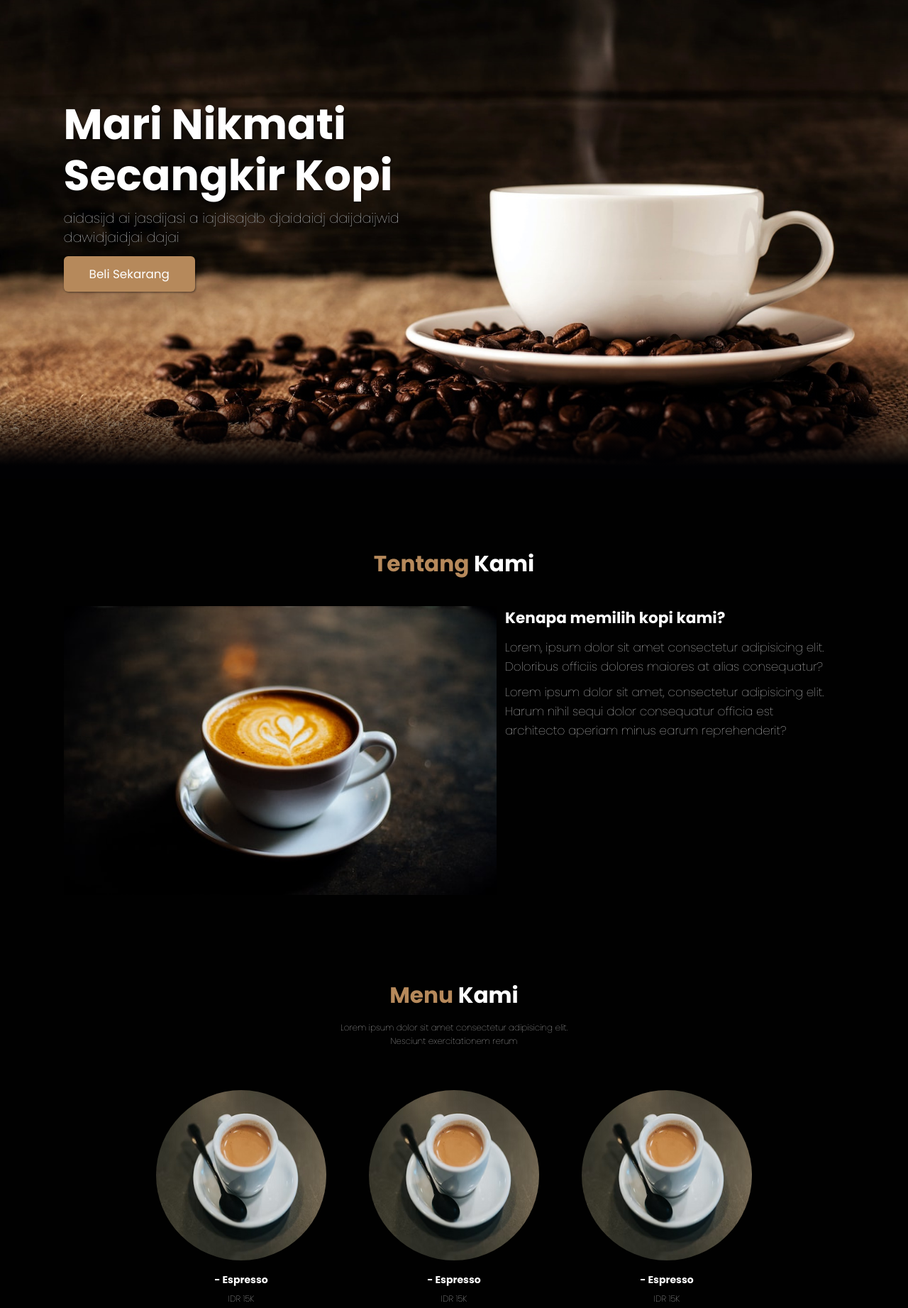
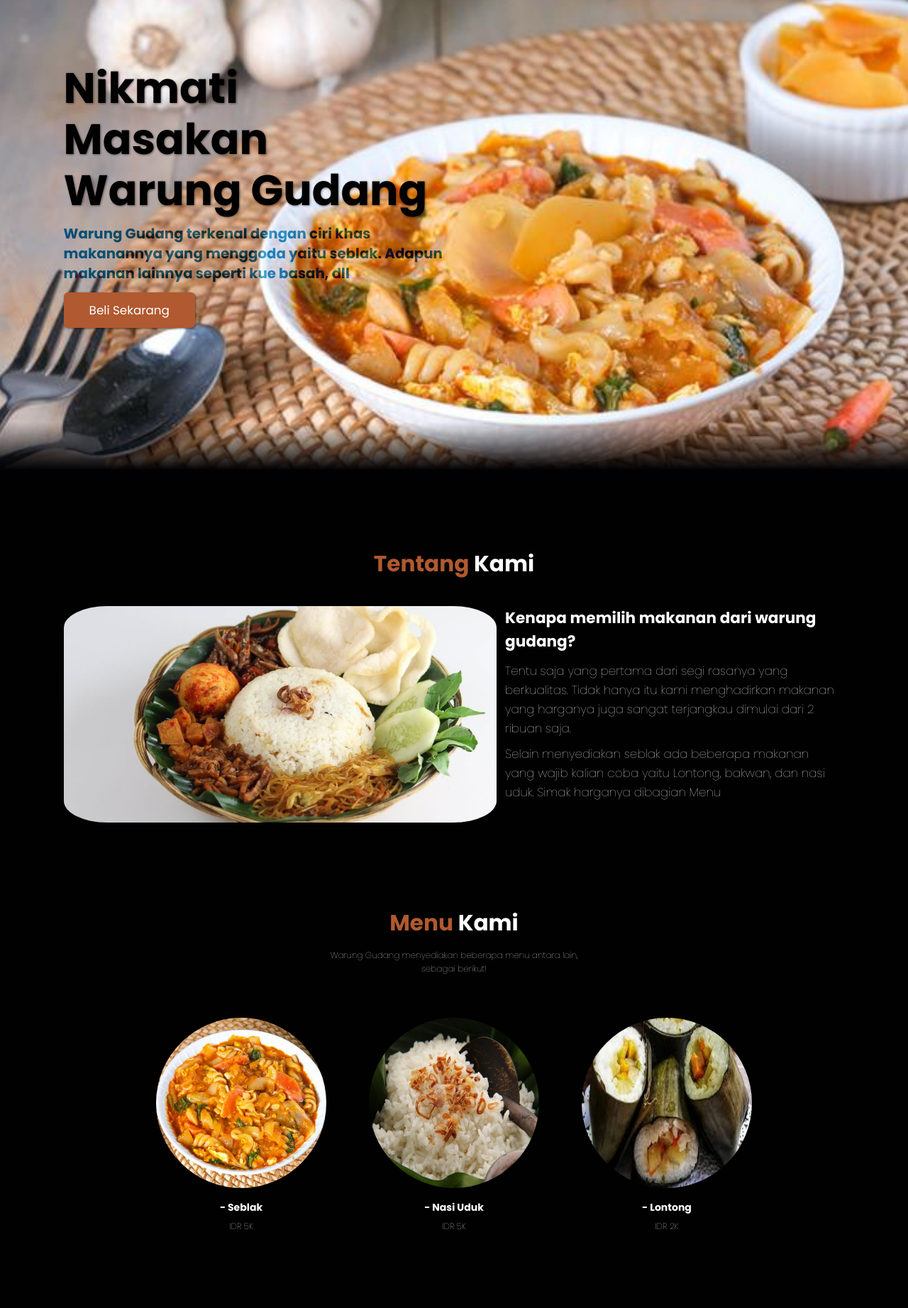
Before and after one commit to BybyyDeveloper/Kedai-Kopi, a plain HTML site: page index.html in a window 1280 px wide. Shown: the part 125-1968 px from the top of the page at 71% size. Drawn offline with nearby package versions, Linux system fonts and the light colour scheme.

Commit message:
Add files via upload

```diff
--- a/css/style.css
+++ b/css/style.css
@@ -1,5 +1,5 @@
 :root {
-    --primary : #b6895b;
+    --primary : #b15930;
     --bg: #010101;
 }
 
@@ -91,7 +91,7 @@ body {
     min-height: 100vh;
     display: flex;
     align-items: center;
-    background-image: url('../img/header-bg.jpeg');
+    background-image: url('../img/header-bg1.jpg');
     background-repeat: no-repeat;
     background-size: cover;
     background-position: center;
@@ -103,7 +103,7 @@ body {
     display: block;
     position: absolute;
     width: 100%;
-    height: 30%;
+    height: 20%;
     bottom: 0;
     background: linear-gradient(0deg, rgba(1, 1, 3, 1)8%, rgba(255, 255, 255, 0)50%);
 }
@@ -115,7 +115,7 @@ body {
 
 .hero .content h1{
     font-size: 5em;
-    color: #fff;
+    color: var(--bg);
     text-shadow: 1px 1px 3px rgba(1, 1, 3 ,0.5);
     line-height: 1.2;
 }
@@ -125,12 +125,13 @@ body {
 }
 
 .hero .content p {
-    font-size: 1.6rem;
+    font-size: 1.65rem;
     margin-top: 1rem;
     line-height: 1.4;
-    font-weight: 100;
+    font-weight: 550;
     text-shadow: 1px 1px 3px rgba(1, 1, 3 ,0.5);
     mix-blend-mode: difference;
+    color: var(--primary);
 }
 
 .hero .content .cta{
@@ -174,6 +175,7 @@ body {
 
 .about .row .about-img img {
     width: 100%;
+    border-radius: 10%;
 
 }
 
--- a/index.html
+++ b/index.html
@@ -4,7 +4,7 @@
     <meta charset="UTF-8">
     <meta http-equiv="X-UA-Compatible" content="IE=edge">
     <meta name="viewport" content="width=device-width, initial-scale=1.0">
-    <title>Kopi Kenangan Senja</title>
+    <title>Warung Gudang</title>
 
     <!-- FONTS -->
     <link rel="preconnect" href="https://fonts.googleapis.com">
@@ -21,7 +21,7 @@
 
     <!-- Navbar Start-->
     <nav class="navbar">
-        <a href="#" class="navbar-logo">kenangan<span>senja</span></a>
+        <a href="#" class="navbar-logo">Warung <span>Gudang</span></a>
 
         <div class="navbar-nav">
             <a href="#home">Home</a>
@@ -41,9 +41,9 @@
     <!-- Hero Section Start -->
     <section class="hero" id="home">
         <main class="content">
-            <h1>Mari Nikmati Secangkir <span>Kopi</span></h1>
-            <p>aidasijd ai jasdijasi a iajdisajdb djaidaidj daijdaijwid dawidjaidjai dajai</p>
-            <a href="#" class="cta">Beli Sekarang</a>
+            <h1>Nikmati Masakan Warung <span>Gudang</span></h1>
+            <p>Warung Gudang terkenal dengan ciri khas makanannya yang menggoda yaitu seblak. Adapun makanan lainnya seperti kue basah, dll</p>
+            <a href="https://wa.me/message/ITQMZL4O5MIPD1" class="cta">Beli Sekarang</a>
         </main>
     </section>
     <!-- Hero Section End -->
@@ -54,12 +54,12 @@
 
         <div class="row">
             <div class="about-img">
-                <img src="img/tentang-kami.jpeg" alt="Tentang Kami">
+                <img src="img/tentang-kami1.jpg" alt="Tentang Kami">
             </div>
             <div class="content">
-                <h3>Kenapa memilih kopi kami?</h3>
-                <p>Lorem, ipsum dolor sit amet consectetur adipisicing elit. Doloribus officiis dolores maiores at alias consequatur?</p>
-                <p>Lorem ipsum dolor sit amet, consectetur adipisicing elit. Harum nihil sequi dolor consequatur officia est architecto aperiam minus earum reprehenderit?</p>
+                <h3>Kenapa memilih makanan dari warung gudang?</h3>
+                <p>Tentu saja yang pertama dari segi rasanya yang berkualitas. Tidak hanya itu kami menghadirkan makanan yang harganya juga sangat terjangkau dimulai dari 2 ribuan saja.</p>
+                <p>Selain menyediakan seblak ada beberapa makanan yang wajib kalian coba yaitu Lontong, bakwan, dan nasi uduk. Simak harganya dibagian Menu</p>
             </div>
         </div>
     </section>
@@ -68,27 +68,22 @@
     <!-- Menu Section Start -->
     <section id="menu" class="menu">
         <h2><span>Menu</span> Kami</h2>
-        <p>Lorem ipsum dolor sit amet consectetur adipisicing elit. Nesciunt exercitationem rerum</p>
+        <p>Warung Gudang menyediakan beberapa menu antara lain, sebagai berikut!</p>
         <div class="row">
             <div class="menu-card">
-                <img src="img/menu/1.jpeg" alt="Espresso" class="menu-card-img">
-                <h3 class="menu-card-title">- Espresso</h3>
-                <p class="menu-card-price">IDR 15K</p>
+                <img src="img/menu/1.PNG" alt="Seblak" class="menu-card-img">
+                <h3 class="menu-card-title">- Seblak</h3>
+                <p class="menu-card-price">IDR 5K</p>
             </div>
             <div class="menu-card">
-                <img src="img/menu/1.jpeg" alt="Espresso" class="menu-card-img">
-                <h3 class="menu-card-title">- Espresso</h3>
-                <p class="menu-card-price">IDR 15K</p>
+                <img src="img/menu/2.jpeg" alt="Nasi Uduk" class="menu-card-img">
+                <h3 class="menu-card-title">- Nasi Uduk</h3>
+                <p class="menu-card-price">IDR 5K</p>
             </div>
             <div class="menu-card">
-                <img src="img/menu/1.jpeg" alt="Espresso" class="menu-card-img">
-                <h3 class="menu-card-title">- Espresso</h3>
-                <p class="menu-card-price">IDR 15K</p>
-            </div>
-            <div class="menu-card">
-                <img src="img/menu/1.jpeg" alt="Espresso" class="menu-card-img">
-                <h3 class="menu-card-title">- Espresso</h3>
-                <p class="menu-card-price">IDR 15K</p>
+                <img src="img/menu/3.jpg" alt="Lontong" class="menu-card-img">
+                <h3 class="menu-card-title">- Lontong</h3>
+                <p class="menu-card-price">IDR 2K</p>
             </div>
         </div>
     </section>
```
Also changed, not shown: img/header-bg1.jpg (added), img/menu/01.jpeg (added), img/menu/1.PNG (added), img/menu/2.jpeg (added), img/menu/3.jpg (added), img/tentang-kami1.jpg (added).
